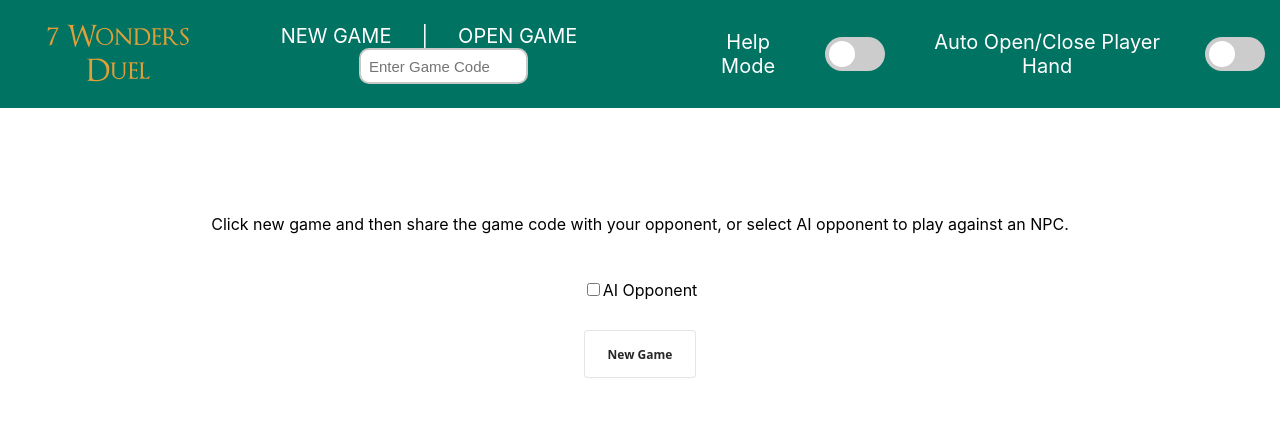
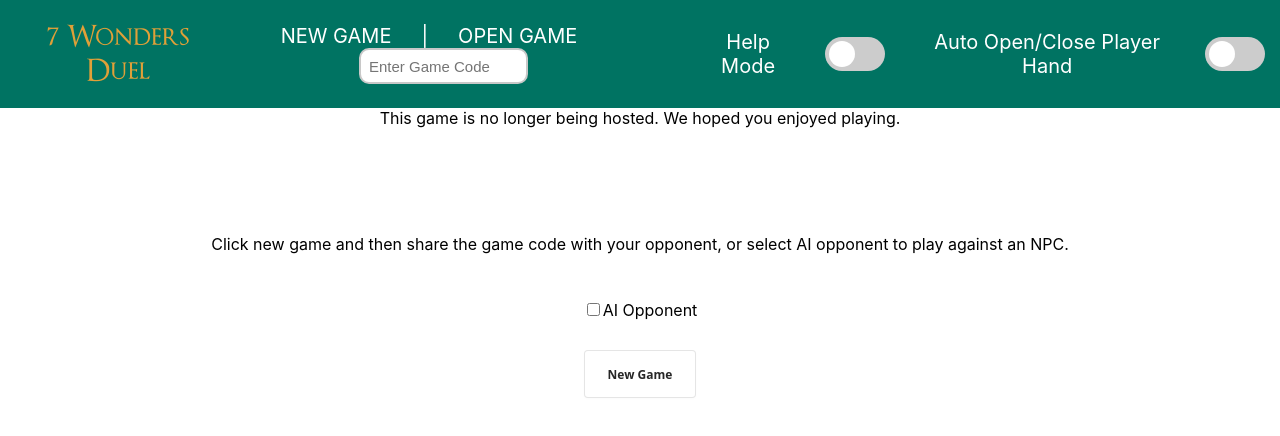
Before and after one commit to shannon-theoret/duel, a React (Vite) app in the folder duel-app/: page / in a window 1280 px wide. Shown: the top 436 px of the page. Built offline with nearby package versions, Linux system fonts and the light colour scheme; no server answers.

Commit message:
No longer hosted message

```diff
--- a/duel-app/src/App.jsx
+++ b/duel-app/src/App.jsx
@@ -21,6 +21,7 @@
       <div className='App'>
         <SettingsProvider>
           <Header />
+          <div>This game is no longer being hosted. We hoped you enjoyed playing.</div>
           <Routes>
             <Route path="/" element={<NewGame />} />
             <Route path="/:code" element={<Game />} />
```
